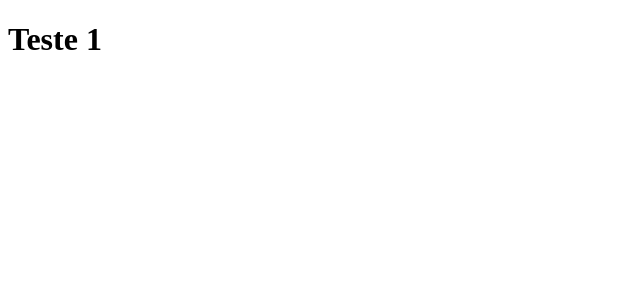
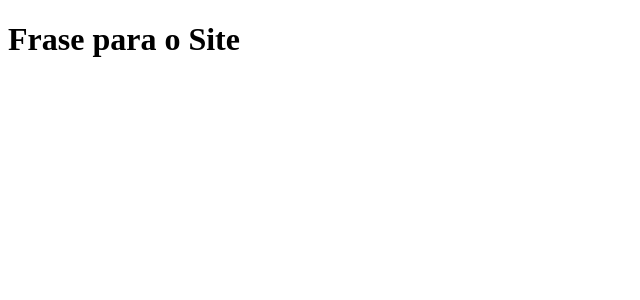
Before and after one commit to JeffersonFaria1/clone-tabnews, a Next.js app: page / in a window 1280 px wide. Shown: the top 300 px of the page, without its empty margins (0-640 px from the left). Built offline with nearby package versions, Linux system fonts and the light colour scheme.

Commit message:
Mudança

```diff
--- a/pages/index.js
+++ b/pages/index.js
@@ -1,5 +1,5 @@
 function Home() {
-    return <h1>Teste 1</h1>
+    return <h1>Frase para o Site</h1>
     }
 
 export default Home;
```
